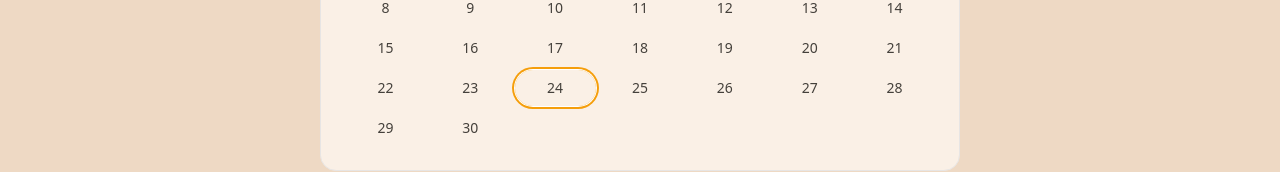
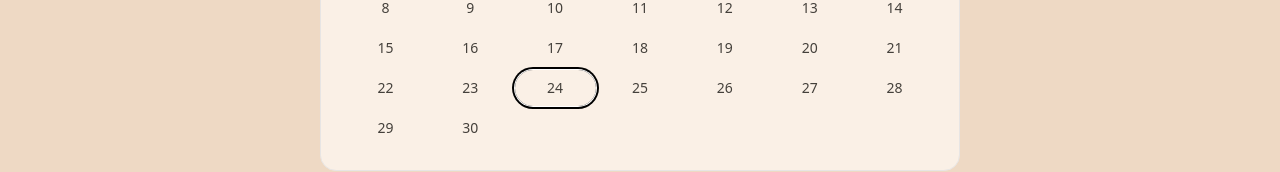
Before and after one commit to michalvoscek/rosary, a React (Vite) app: page /rosary/calendar in a window 1280 px wide. Shown: the part 240-412 px from the top of the page. Built offline with nearby package versions, Linux system fonts and the light colour scheme.

Commit message:
feat: change calandar highlights colors

```diff
--- a/src/pages/StreakCalendarPage.tsx
+++ b/src/pages/StreakCalendarPage.tsx
@@ -68,9 +68,9 @@ function MonthCalendar({ month, days, todayKey }: MonthCalendarProps) {
               key={dateKey}
               className={`flex items-center justify-center h-9 rounded-full text-sm ${
                 prayed
-                  ? "bg-rosary-gold font-semibold text-white"
+                  ? "bg-black font-semibold text-white"
                   : "text-stone-700"
-              } ${isToday ? "ring-2 ring-rosary-gold ring-offset-1" : ""}`}
+              } ${isToday ? "ring-2 ring-black ring-offset-1" : ""}`}
               aria-label={dateKey}
             >
               {day}
```
